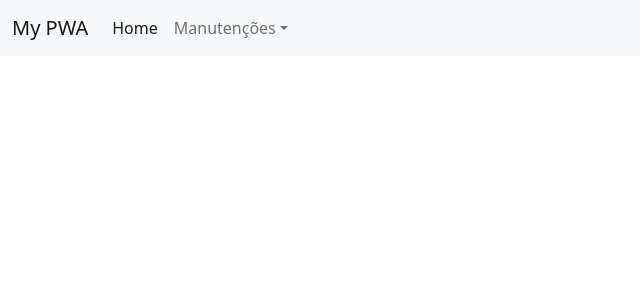
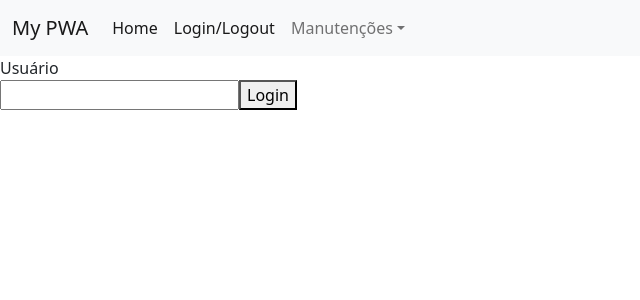
Before and after one commit to luizggchag/my-pwa, a React (Create React App) app: page /login in a window 1280 px wide. Shown: the top 300 px of the page, without its empty margins (0-640 px from the left). Built offline with nearby package versions, Linux system fonts and the light colour scheme.

Commit message:
auth basico

```diff
--- a/src/App.jsx
+++ b/src/App.jsx
@@ -5,6 +5,7 @@ import 'bootstrap-icons/font/bootstrap-icons.css'
 import Menu from './componentes/Menu'
 import {BrowserRouter as Router, Routes , Route } from 'react-router-dom'
 import Home from './componentes/Home'
+import Login from './componentes/Login'
 import Tarefas from './componentes/tarefas/Tarefas'
 import Disciplinas from './componentes/disciplinas/Disciplinas'
 
@@ -14,6 +15,7 @@ function App() {
         <Menu/>
         <Routes>
           <Route exact path="/" element={<Home/>}/>
+          <Route exact path="/login" element={<Login/>}/>
           <Route exact path="/tarefas" element={<Tarefas/>}/>
           <Route exact path="/disciplinas" element={<Disciplinas/>}/>
         </Routes>
--- a/src/componentes/Home.jsx
+++ b/src/componentes/Home.jsx
@@ -1,4 +1,5 @@
 import { useState } from 'react';
+import withAuth from './withAuth';
 
 const Home = () => {
 
@@ -91,4 +92,4 @@ const Home = () => {
     )
 };
 
-export default Home;
+export default withAuth(Home);
--- /dev/null
+++ b/src/componentes/Login.jsx
@@ -0,0 +1,38 @@
+import { useState } from "react";
+import { useNavigate } from "react-router-dom";
+
+const Login = () => {
+    const [usuario, setUsuario] = useState("");
+    const navigate = useNavigate();
+    const isAuth = !!localStorage.getItem("MYPWA/usuario");
+
+    return (
+        <div>
+            {!isAuth ? (
+                <p>
+                    <div>
+                        <div>Usuário</div>
+                        <input onChange={e => setUsuario(e.target.value)} value={usuario} />
+                        <button onClick={
+                            () => {
+                                localStorage.setItem("MYPWA/usuario", usuario);
+                                navigate('/');
+                            }
+                        }>Login</button>
+                    </div>
+                </p>
+            ) : (
+                <p>
+                        <button onClick={
+                            () => {
+                                localStorage.removeItem("MYPWA/usuario");
+                                navigate('/login');
+                            }
+                        }>Logout</button>
+                </p>
+            )}
+        </div>
+    )
+}
+
+export default Login;
--- a/src/componentes/Menu.jsx
+++ b/src/componentes/Menu.jsx
@@ -9,6 +9,9 @@ const Menu = () => (
                 <ul className="navbar-nav me-auto mb-2 mb-lg-0">
                     <li className="nav-item">
                         <a className="nav-link active" aria-current="page" href="/">Home</a>
+                    </li>
+                    <li className="nav-item">
+                        <a className="nav-link active" aria-current="page" href="/login">Login/Logout</a>
                     </li>
                     <li className="nav-item dropdown">
                         <a className="nav-link dropdown-toggle" href="/" id="navbarDropdown" role="button" data-bs-toggle="dropdown" aria-expanded="false">
--- a/src/componentes/Tarefas/Tarefas.jsx
+++ b/src/componentes/Tarefas/Tarefas.jsx
@@ -2,6 +2,7 @@ import { useState, useEffect } from 'react';
 import Tabela from './Tabela';
 import Formulario from './Formulario';
 import TarefasContext from './TarefasContext';
+import withAuth from '../withAuth';
 
 function Tarefas() {
 
@@ -83,5 +84,4 @@ function Tarefas() {
         </TarefasContext.Provider>
     );
 }
-
-export default Tarefas;
+export default withAuth(Tarefas);
--- a/src/componentes/disciplinas/Disciplinas.jsx
+++ b/src/componentes/disciplinas/Disciplinas.jsx
@@ -2,6 +2,7 @@ import { useState, useEffect } from 'react';
 import Tabela from './Tabela';
 import Formulario from './Formulario';
 import DisciplinasContext from './DisciplinasContext';
+import withAuth from '../withAuth';
 
 function Disciplinas() {
 
@@ -90,4 +91,4 @@ function Disciplinas() {
     );
 }
 
-export default Disciplinas;
+export default withAuth(Disciplinas);
--- /dev/null
+++ b/src/componentes/withAuth.jsx
@@ -0,0 +1,18 @@
+
+import { Navigate } from "react-router-dom";
+
+const withAuth = (Component) => {
+
+    const AuthRoute = () => {
+        const isAuth = !!localStorage.getItem("MYPWA/usuario");
+        if (isAuth){
+            return <Component/>;
+        } else {
+            return <Navigate to="/login"/>;
+        }
+    }
+
+    return AuthRoute;
+}
+
+export default withAuth;
```
